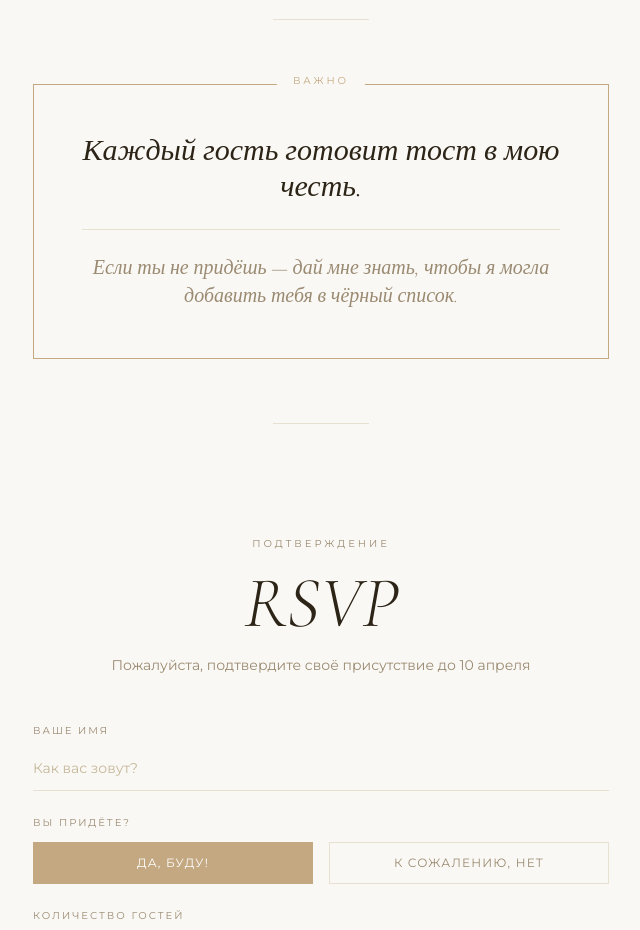
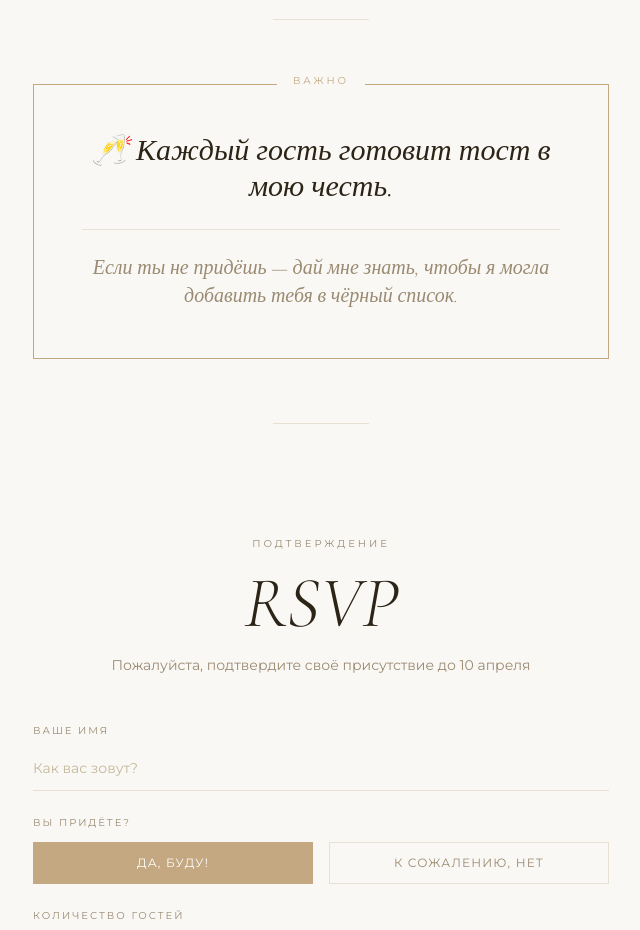
Before and after one commit to pr-poehali-dev/birthday-invitation-32, a React (Vite) app: page / in a window 1280 px wide. Shown: the part 2540-3470 px from the top of the page, without its empty margins (319-959 px from the left). Built offline with nearby package versions, Linux system fonts and the light colour scheme.

Commit message:
feat: Добавлена разметка тостов

```diff
--- a/src/pages/Index.tsx
+++ b/src/pages/Index.tsx
@@ -215,7 +215,7 @@ export default function Index() {
           <div className="border border-[#c4a882] p-8 md:p-12 text-center relative">
             <span className="absolute -top-3 left-1/2 -translate-x-1/2 bg-[#faf8f4] px-4 font-body text-[10px] uppercase tracking-[0.3em] text-[#c4a882]">Важно</span>
             <p className="font-display text-2xl md:text-3xl font-light italic text-[#2c2417] leading-relaxed">
-              Каждый гость готовит тост в мою честь.
+              🥂 Каждый гость готовит тост в мою честь.
             </p>
             <div className="mt-6 pt-6 border-t border-[#e8e0d0]">
               <p className="font-display text-lg md:text-xl font-light italic text-[#9a8a72] leading-relaxed">
```
